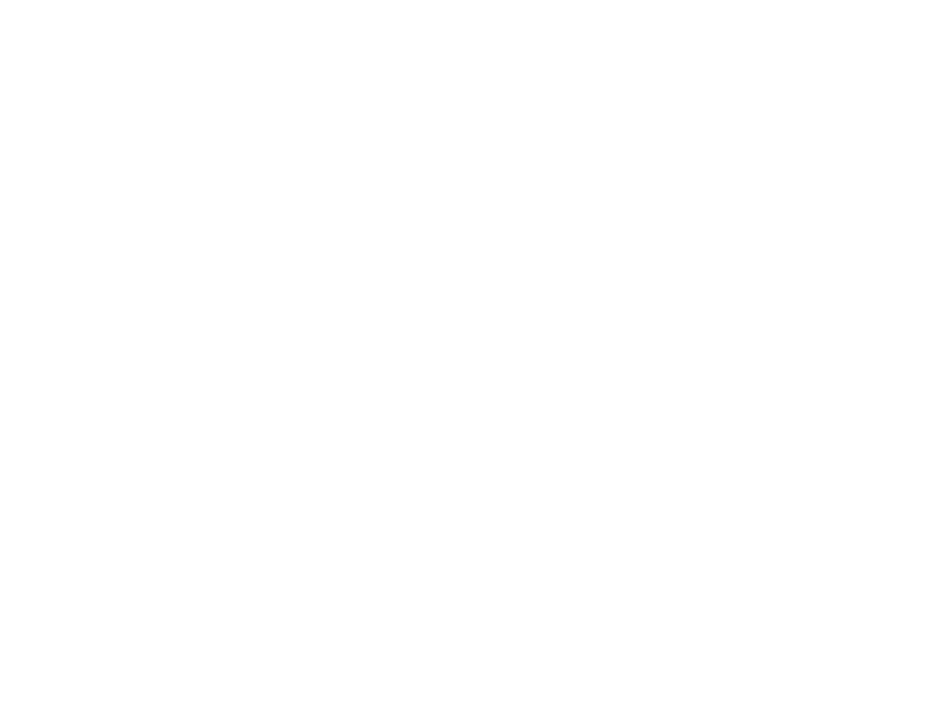
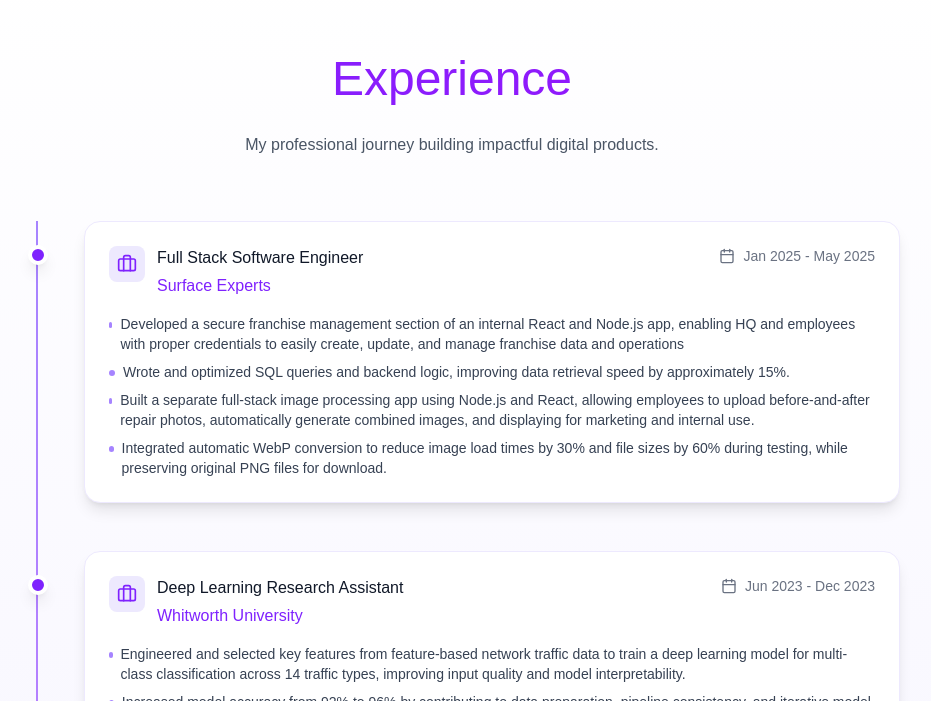
Before and after one commit to Tem-Am/portfolio, a Next.js app: page / in a window 1280 px wide. Shown: the part 2099-2800 px from the top of the page, without its empty margins (188-1119 px from the left). Before the commit the page ends 1780 px from the top, so only its background shows below. Built offline with nearby package versions, Linux system fonts and the light colour scheme.

Commit message:
Added projects and skills/

```diff
--- a/app/page.tsx
+++ b/app/page.tsx
@@ -1,14 +1,16 @@
 import { Projects } from "./pages/project";
-
+import { Experience } from "./pages/experience";
+import { Skills } from "./pages/skills";
 export default function Home() {
   return (
-    <section className="min-h-screen flex flex-col items-center justify-center relative overflow-hidden bg-gradient-to-br from-violet-50 via-purple-50 to-pink-50">
+    <section >
+      <div className="min-h-screen flex flex-col items-center justify-center relative overflow-hidden bg-gradient-to-br from-violet-50 via-purple-50 to-pink-50">
         {/* Background decorative elements */}
         <div className="absolute top-20 left-10 w-72 h-72 bg-amber-800 rounded-full mix-blend-multiply filter blur-xl opacity-30" />
         <div className="absolute bottom-20 right-10 w-72 h-72 bg-emerald-500 rounded-full mix-blend-multiply filter blur-xl opacity-30" />
 
         <div className="container mx-auto px-6 relative z-10">
-        <div className="max-w-4xl mx-auto text-center">
+          <div className="max-w-4xl mt-12 mx-auto text-center">
             <div>
               <h1 className="text-6xl md:text-7xl lg:text-8xl mb-6 bg-gradient-to-r from-violet-600 via-sky-500 to-orange-300 bg-clip-text leading-tight text-transparent">
                 Temuulen Amarjargal
@@ -21,9 +23,10 @@
                 science and applied mathematics, passionate about building
                 scalable, data-driven, and intelligent systems. I specialize in
                 full-stack development, AI-powered solutions, and cloud
-              infrastructure that make technology more efficient and accessible.
+                infrastructure that make technology more efficient and
+                accessible.
               </p>
-            <div className="flex gap-4 justify-center">
+              <div className="flex mb-14 gap-4 justify-center">
                 <button className="px-8 py-3 bg-gradient-to-r from-violet-600 to-purple-600 text-white rounded-full hover:shadow-lg hover:scale-105 transition-all">
                   View Projects
                 </button>
@@ -34,9 +37,10 @@
             </div>
           </div>
         </div>
-      <div className="container w-full h-full px-6 relative z-10">
+      </div>
       <Projects />
-      </div>
+      <Experience />
+      <Skills />
     </section>
   );
 }
--- a/app/pages/experience.tsx
+++ b/app/pages/experience.tsx
@@ -0,0 +1,111 @@
+import { Briefcase, Calendar } from "lucide-react";
+
+const experiences = [
+  {
+    id: 1,
+    title: "Full Stack Software Engineer",
+    company: "Surface Experts",
+    period: "Jan 2025 - May 2025",
+    achievements: [
+      "Developed a secure franchise management section of an internal React and Node.js app, enabling HQ and employees with proper credentials to easily create, update, and manage franchise data and operations",
+      "Wrote and optimized SQL queries and backend logic, improving data retrieval speed by approximately 15%.",
+      "Built a separate full-stack image processing app using Node.js and React, allowing employees to upload before-and-after repair photos, automatically generate combined images, and displaying for marketing and internal use.",
+      "Integrated automatic WebP conversion to reduce image load times by 30% and file sizes by 60% during testing, while preserving original PNG files for download.",
+    ],
+  },
+  {
+    id: 2,
+    title: "Deep Learning Research Assistant",
+    company: "Whitworth University",
+    period: "Jun 2023 - Dec 2023",
+    achievements: [
+      "Engineered and selected key features from feature-based network traffic data to train a deep learning model for multi-class classification across 14 traffic types, improving input quality and model interpretability.",
+      "Increased model accuracy from 92% to 96% by contributing to data preparation, pipeline consistency, and iterative model tuning with the research team.",
+    ],
+  },
+  {
+    id: 3,
+    title: "Teaching Assistant - DataBase Systems",
+    company: "Whitworth University",
+    period: "Feb 2024 - May 2024",
+    achievements: [
+      "Built 20+ responsive websites",
+      "Implemented accessibility standards",
+      "Optimized SEO performance",
+    ],
+  },
+  {
+    id: 4,
+    title: "Mathematics and Computer Science Tutor and grader",
+    company: "Whitworth University.",
+    period: "Sep 2022 - Dec 2024",
+    achievements: [
+      "Assisted students in mathematics courses by explaining complex concepts, and helping them prepare for exams.",
+      "Tutored students in concepts with an emphasis on C++, including inheritance, polymorphism, and encapsulation.",
+    ],
+  },
+];
+
+export function Experience() {
+  return (
+    <section
+      className="py-24 px-6 bg-gradient-to-b from-white to-violet-50"
+      id="experience"
+    >
+      <div className="container mx-auto max-w-4xl">
+        <div className="text-center mb-16">
+          <h2 className="text-5xl mb-4 bg-gradient-to-r from-violet-600 to-purple-600 bg-clip-text text-transparent leading-tight pb-2">
+            Experience
+          </h2>
+          <p className="text-gray-600 max-w-2xl mx-auto">
+            My professional journey building impactful digital products.
+          </p>
+        </div>
+
+        <div className="relative">
+          {/* Timeline line */}
+          <div className="absolute left-8 top-0 bottom-0 w-0.5 bg-gradient-to-b from-violet-400 to-purple-400 hidden md:block" />
+
+          <div className="space-y-12">
+            {experiences.map((exp) => (
+              <div key={exp.id} className="relative">
+                {/* Timeline dot */}
+                <div className="absolute left-6 top-6 w-5 h-5 bg-violet-600 rounded-full border-4 border-white shadow-lg hidden md:block" />
+
+                <div className="md:ml-20 bg-white rounded-2xl p-6 shadow-lg hover:shadow-xl transition-shadow border border-violet-100">
+                  <div className="flex flex-wrap items-start justify-between gap-4 mb-4">
+                    <div className="flex items-start gap-3">
+                      <div className="p-2 bg-violet-100 rounded-lg">
+                        <Briefcase className="w-5 h-5 text-violet-600" />
+                      </div>
+                      <div>
+                        <h3 className="text-gray-900 mb-1 leading-normal">
+                          {exp.title}
+                        </h3>
+                        <p className="text-violet-600 leading-normal">
+                          {exp.company}
+                        </p>
+                      </div>
+                    </div>
+                    <div className="flex items-center gap-2 text-gray-500">
+                      <Calendar className="w-4 h-4" />
+                      <span className="text-sm">{exp.period}</span>
+                    </div>
+                  </div>
+                  <div className="space-y-2">
+                    {exp.achievements.map((achievement, i) => (
+                      <div key={i} className="flex items-start gap-2">
+                        <div className="w-1.5 h-1.5 rounded-full bg-violet-400 mt-2" />
+                        <p className="text-sm text-gray-700">{achievement}</p>
+                      </div>
+                    ))}
+                  </div>
+                </div>
+              </div>
+            ))}
+          </div>
+        </div>
+      </div>
+    </section>
+  );
+}
--- a/app/pages/project.tsx
+++ b/app/pages/project.tsx
@@ -1,12 +1,14 @@
 import { ExternalLink } from 'lucide-react';
+import Image from 'next/image';
+import appimage from '../../public/pictures/Signup.png';
 
 const projects = [
   {
     id: 1,
-    title: 'E-Commerce Platform',
+    title: 'Golf Application',
     description: 'A modern e-commerce platform with real-time inventory management and seamless checkout.',
-    image: 'https://images.unsplash.com/photo-1700887937204-69f8b8400ace?crop=entropy&cs=tinysrgb&fit=max&fm=jpg&ixid=M3w3Nzg4Nzd8MHwxfHNlYXJjaHwxfHxjcmVhdGl2ZSUyMGRlc2lnbiUyMHByb2plY3R8ZW58MXx8fHwxNzYxMTYxNjc0fDA&ixlib=rb-4.1.0&q=80&w=1080&utm_source=figma&utm_medium=referral',
-    tags: ['React', 'Node.js', 'MongoDB'],
+    image: '',
+    tags: ['React', 'Node.js', 'PostgreSQL'],
     span: 'md:col-span-2 md:row-span-2',
   },
   {
@@ -41,7 +43,7 @@
       <div className="container mx-auto max-w-6xl">
         <div>
           <h2 className="text-5xl mb-4 text-center bg-gradient-to-r from-violet-600 to-purple-600 bg-clip-text text-transparent leading-tight pb-2">
-            Featured Projects
+            Projects
           </h2>
           <p className="text-center text-gray-600 mb-16 max-w-2xl mx-auto">
             A collection of my recent work showcasing creative solutions and technical expertise.
@@ -54,6 +56,11 @@
               key={project.id}
               className={`group relative rounded-3xl overflow-hidden ${project.span} cursor-pointer transition-transform hover:scale-[1.02]`}
             >
+              <Image
+                src={appimage }
+                alt={project.title}
+                fill
+                className="object-cover object-center"/>
               <div className="absolute inset-0 bg-gradient-to-t from-black/80 via-black/40 to-transparent opacity-60 group-hover:opacity-90 transition-opacity" />
 
               <div className="absolute inset-0 p-6 flex flex-col justify-end">
--- /dev/null
+++ b/app/pages/skills.tsx
@@ -0,0 +1,96 @@
+import { Code2, Palette, Rocket, Users } from 'lucide-react';
+
+const skills = [
+  {
+    category: 'Development',
+    icon: Code2,
+    items: ['React', 'TypeScript', 'Node.js', 'Next.js', 'Tailwind CSS', 'GraphQL'],
+    color: 'violet',
+  },
+  {
+    category: 'Design',
+    icon: Palette,
+    items: ['Figma', 'UI/UX Design', 'Prototyping', 'Design Systems', 'Accessibility', 'User Research'],
+    color: 'purple',
+  },
+  {
+    category: 'Tools',
+    icon: Rocket,
+    items: ['Git', 'Docker', 'AWS', 'CI/CD', 'Testing', 'Analytics'],
+    color: 'pink',
+  },
+  {
+    category: 'Soft Skills',
+    icon: Users,
+    items: ['Team Leadership', 'Communication', 'Problem Solving', 'Agile', 'Mentoring', 'Documentation'],
+    color: 'indigo',
+  },
+];
+
+export function Skills() {
+  return (
+    <section className="py-24 px-6 bg-white" id="skills">
+      <div className="container mx-auto max-w-6xl">
+        <div className="text-center mb-16">
+          <h2 className="text-5xl mb-4 bg-gradient-to-r from-violet-600 to-purple-600 bg-clip-text text-transparent leading-tight pb-2">
+            Skills & Expertise
+          </h2>
+          <p className="text-gray-600 max-w-2xl mx-auto">
+            A diverse skill set covering development, design, and collaboration.
+          </p>
+        </div>
+
+        <div className="grid grid-cols-1 md:grid-cols-2 gap-8">
+          {skills.map((skill) => {
+            const Icon = skill.icon;
+            return (
+              <div
+                key={skill.category}
+                className="bg-gradient-to-br from-violet-50 to-purple-50 rounded-2xl p-8 hover:shadow-xl transition-shadow border border-violet-100"
+              >
+                <div className="flex items-center gap-4 mb-6">
+                  <div className={`p-3 bg-${skill.color}-100 rounded-xl`}>
+                    <Icon className={`w-6 h-6 text-${skill.color}-600`} />
+                  </div>
+                  <h3 className="text-gray-900 leading-normal">{skill.category}</h3>
+                </div>
+
+                <div className="flex flex-wrap gap-2">
+                  {skill.items.map((item) => (
+                    <span
+                      key={item}
+                      className="px-4 py-2 bg-white rounded-full text-sm text-gray-700 border border-violet-200 hover:border-violet-400 hover:shadow-md transition-all"
+                    >
+                      {item}
+                    </span>
+                  ))}
+                </div>
+              </div>
+            );
+          })}
+        </div>
+
+        {/* About section */}
+        <div className="mt-20 bg-gradient-to-r from-violet-600 to-purple-600 rounded-3xl p-12 text-white">
+          <h3 className="text-3xl mb-6 text-center">About Me</h3>
+          <p className="text-lg text-white/90 max-w-3xl mx-auto text-center leading-relaxed">
+            I'm a passionate developer and designer with over 6 years of experience creating
+            beautiful, functional digital experiences. I love turning complex problems into
+            simple, elegant solutions. When I'm not coding, you'll find me exploring new
+            design trends, contributing to open source, or sharing knowledge with the community.
+          </p>
+          <div className="flex justify-center gap-8 mt-8">
+            <div className="text-center">
+              <div className="text-4xl mb-2">20+</div>
+              <div className="text-white/80">Projects Completed</div>
+            </div>
+            <div className="text-center">
+              <div className="text-4xl mb-2">2+</div>
+              <div className="text-white/80">Years Experience</div>
+            </div>
+          </div>
+        </div>
+      </div>
+    </section>
+  );
+}
```
Also changed, not shown: public/pictures/Signup.png (added). Lines whose indentation alone changed are shown as unchanged.
